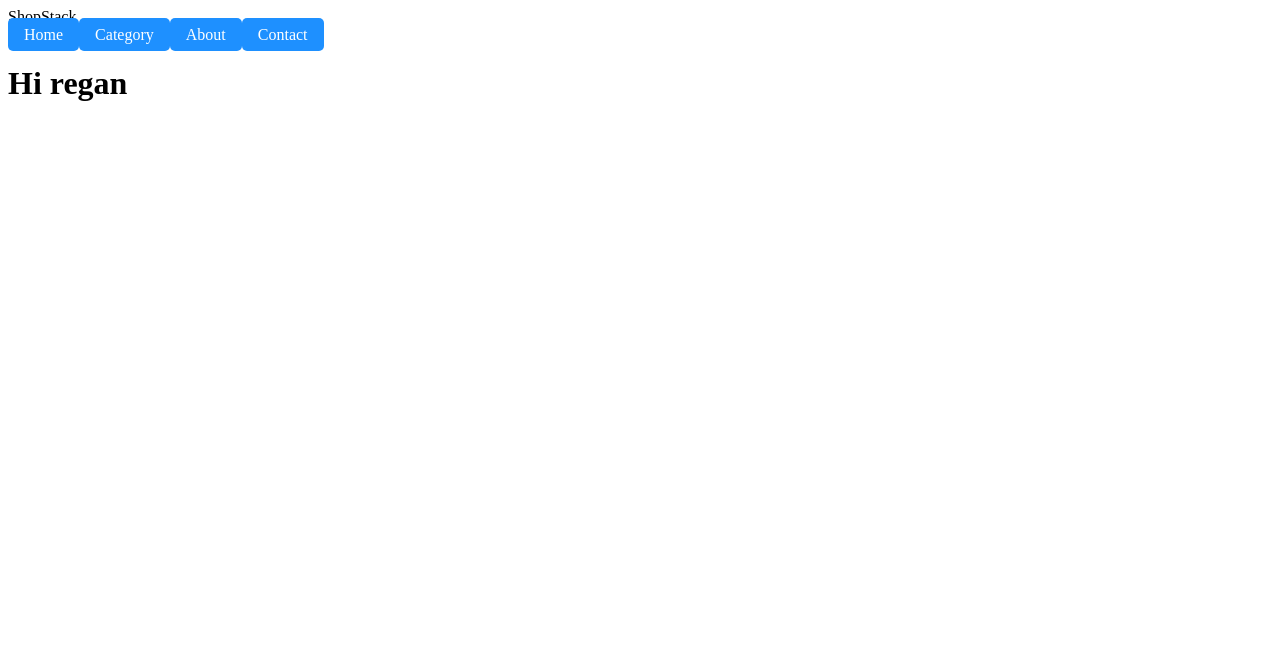
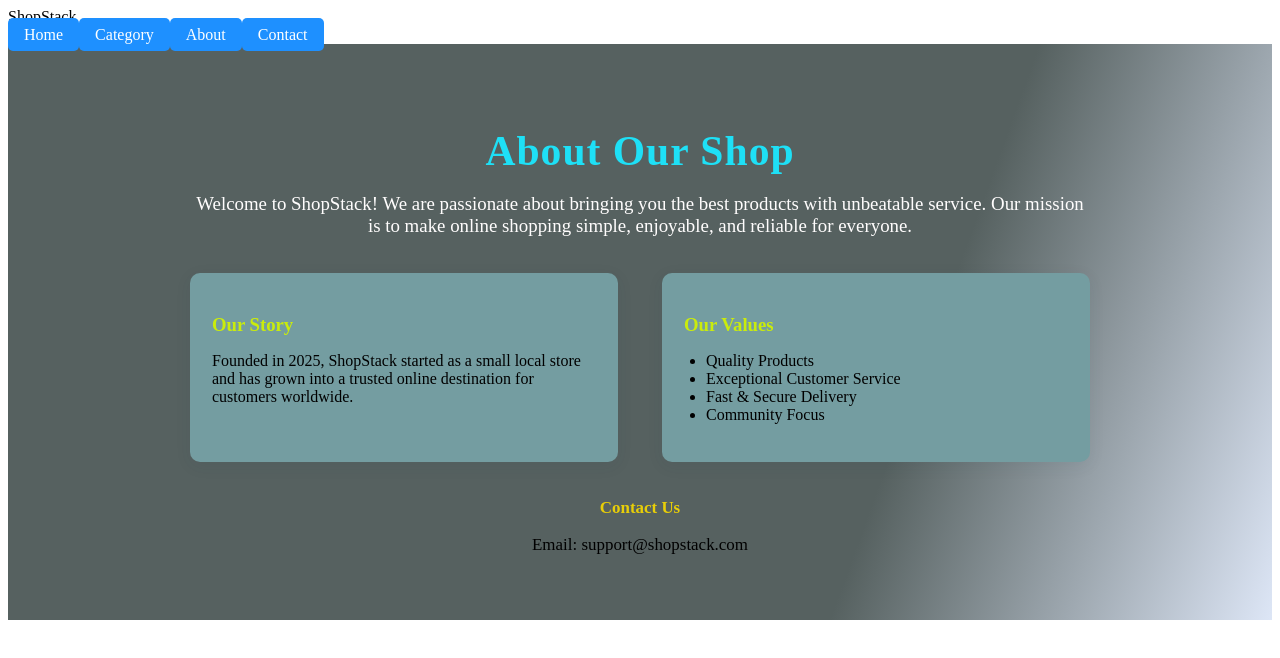
Before and after one commit to LydiaNeema/LMTR, a React (Vite) app in the folder lmtr/: page /about in a window 1280 px wide. Shown: the top 658 px of the page. Built offline with nearby package versions, Linux system fonts and the light colour scheme.

Commit message:
About commit

```diff
--- a/lmtr/src/pages/About.jsx
+++ b/lmtr/src/pages/About.jsx
@@ -1,8 +1,37 @@
 import React from 'react';
+import styles from './About.module.css';
 
-export default function About(){
-    return(<div>
-<h1>Hi regan</h1>
-
-    </div>);
+export default function About() {
+  return (
+    <section className={styles.aboutSection}>
+      <div className={styles.aboutContainer}>
+        <h2 className={styles.heading}>About Our Shop</h2>
+        <p className={styles.paragraph}>
+          Welcome to ShopStack! We are passionate about bringing you the best products with unbeatable service.
+          Our mission is to make online shopping simple, enjoyable, and reliable for everyone.
+        </p>
+        <div className={styles.aboutDetails}>
+          <div className={styles.card}>
+            <h3 className={styles.cardTitle}>Our Story</h3>
+            <p>
+              Founded in 2025, ShopStack started as a small local store and has grown into a trusted online destination for customers worldwide.
+            </p>
+          </div>
+          <div className={styles.card}>
+            <h3 className={styles.cardTitle}>Our Values</h3>
+            <ul className={styles.valueList}>
+              <li>Quality Products</li>
+              <li>Exceptional Customer Service</li>
+              <li>Fast &amp; Secure Delivery</li>
+              <li>Community Focus</li>
+            </ul>
+          </div>
+        </div>
+        <div className={styles.aboutContact}>
+          <h4 className={styles.contactTitle}>Contact Us</h4>
+          <p>Email: support@shopstack.com</p>
+        </div>
+      </div>
+    </section>
+  );
 }
--- /dev/null
+++ b/lmtr/src/pages/About.module.css
@@ -0,0 +1,73 @@
+.aboutSection {
+  background: linear-gradient(110deg, #566160 70%, #dde6f6 100%);
+  padding: 48px 0;
+  transition: background 0.5s;
+}
+
+.aboutContainer {
+  max-width: 900px;
+  margin: 0 auto;
+  padding: 0 24px;
+  animation: fadeIn 1.2s ease;
+}
+
+@keyframes fadeIn {
+  from { opacity: 0; transform: translateY(40px);}
+  to { opacity: 1; transform: translateY(0);}
+}
+
+.heading {
+  color: #1ee0f6;
+  margin-bottom: 18px;
+  font-size: 2.6rem;
+  letter-spacing: 1px;
+  text-align: center;
+}
+
+.paragraph {
+  color: #fffdfd;
+  font-size: 1.18rem;
+  margin-bottom: 22px;
+  text-align: center;
+}
+
+.aboutDetails {
+  display: flex;
+  gap: 44px;
+  flex-wrap: wrap;
+  margin: 36px 0;
+  justify-content: center;
+}
+
+.card {
+  flex: 1 1 320px;
+  background: #749da1;
+  padding: 22px;
+  border-radius: 10px;
+  box-shadow: 0 4px 16px rgba(44, 62, 80, 0.08);
+  transition: transform 0.3s, box-shadow 0.3s;
+}
+.card:hover {
+  transform: translateY(-8px) scale(1.03);
+  box-shadow: 0 8px 28px rgba(44,62,80,0.12);
+}
+
+.cardTitle {
+  color: #caec0c;
+  margin-bottom: 10px;
+}
+
+.valueList {
+  padding-left: 22px;
+}
+
+.aboutContact {
+  margin-top: 24px;
+  text-align: center;
+  font-size: 1.06rem;
+}
+
+.contactTitle {
+  margin-bottom: 6px;
+  color: #e8ce08;
+}
```
